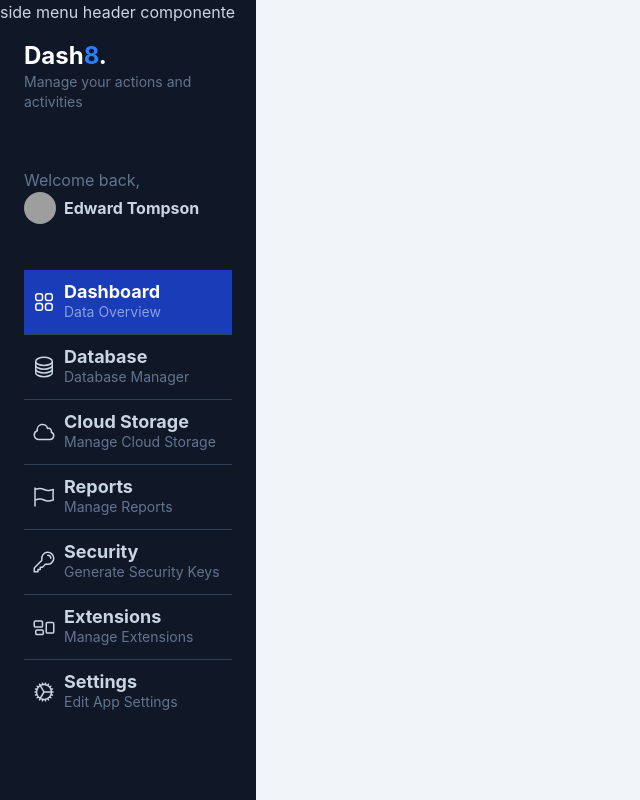
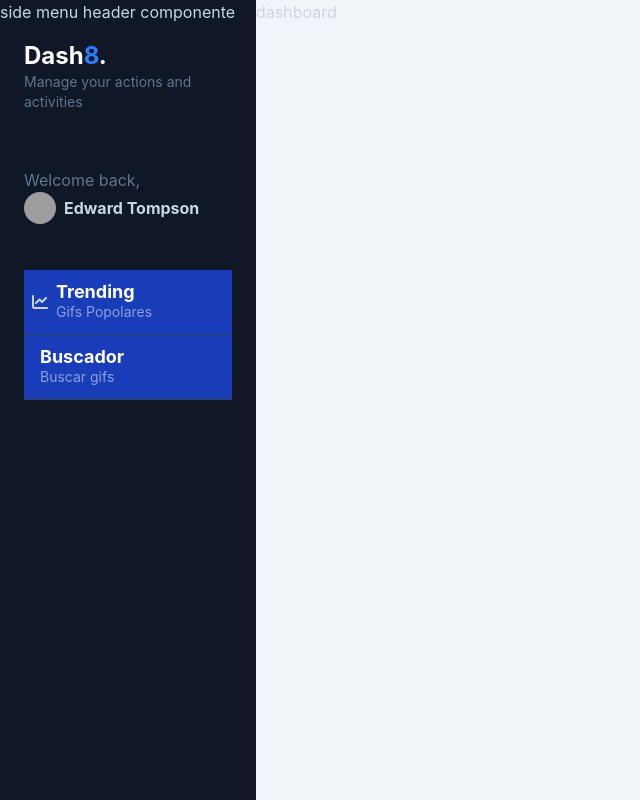
Before and after one commit to angelinasashixinga-gif/gifs-app-new-project-, an Angular app: page /dashboard in a window 1280 px wide. Shown: the whole page, without its empty margins (0-640 px from the left). Built offline with nearby package versions, Linux system fonts and the light colour scheme; grey boxes are pictures that could not be loaded.

Commit message:
rotas funcionando

```diff
--- a/src/app/gifs/components/gifs-side-menu/gifs-side-menu-options/side-menu-options.component.html
+++ b/src/app/gifs/components/gifs-side-menu/gifs-side-menu-options/side-menu-options.component.html
@@ -1,82 +1,19 @@
    <div id="nav" class="w-full px-6">
 
+@for (item of menuOptions; track item.route) {
+            <a
+            [routerLink]="item.route"
+             href="#"
+            class="w-full px-2 inline-flex space-x-2 items-center border-b border-slate-700 py-3 bg-blue-800 hover:bg-white/5 transition ease-linear duration-150">
 
-            <a href="#" class="w-full px-2 inline-flex space-x-2 items-center border-b border-slate-700 py-3 bg-blue-800 hover:bg-white/5 transition ease-linear duration-150">
-                <div>
-                    <svg xmlns="http://www.w3.org/2000/svg" fill="none" viewBox="0 0 24 24" stroke-width="1.5" stroke="currentColor" class="w-6 h-6 text-white">
-                        <path stroke-linecap="round" stroke-linejoin="round" d="M3.75 6A2.25 2.25 0 016 3.75h2.25A2.25 2.25 0 0110.5 6v2.25a2.25 2.25 0 01-2.25 2.25H6a2.25 2.25 0 01-2.25-2.25V6zM3.75 15.75A2.25 2.25 0 016 13.5h2.25a2.25 2.25 0 012.25 2.25V18a2.25 2.25 0 01-2.25 2.25H6A2.25 2.25 0 013.75 18v-2.25zM13.5 6a2.25 2.25 0 012.25-2.25H18A2.25 2.25 0 0120.25 6v2.25A2.25 2.25 0 0118 10.5h-2.25a2.25 2.25 0 01-2.25-2.25V6zM13.5 15.75a2.25 2.25 0 012.25-2.25H18a2.25 2.25 0 012.25 2.25V18A2.25 2.25 0 0118 20.25h-2.25A2.25 2.25 0 0113.5 18v-2.25z" />
-                      </svg>
+               <div>
+                <i class="{{ item.icon }}"></i>
+                </div>
 
-                </div>
                 <div class="flex flex-col">
-                    <span class="text-lg font-bold leading-5 text-white">Dashboard</span>
-                    <span class="text-sm text-white/50 hidden md:block">Data Overview</span>
+                    <span class="text-lg font-bold leading-5 text-white">{{ item.label }}</span>
+                    <span class="text-sm text-white/50 hidden md:block">{{ item.sublabel }}</span>
                 </div>
             </a>
-            <a href="#" class="w-full px-2 inline-flex space-x-2 items-center border-b border-slate-700 py-3 hover:bg-white/5 transition ease-linear duration-150">
-                <div>
-                    <svg xmlns="http://www.w3.org/2000/svg" fill="none" viewBox="0 0 24 24" stroke-width="1.5" stroke="currentColor" class="w-6 h-6">
-                        <path stroke-linecap="round" stroke-linejoin="round" d="M20.25 6.375c0 2.278-3.694 4.125-8.25 4.125S3.75 8.653 3.75 6.375m16.5 0c0-2.278-3.694-4.125-8.25-4.125S3.75 4.097 3.75 6.375m16.5 0v11.25c0 2.278-3.694 4.125-8.25 4.125s-8.25-1.847-8.25-4.125V6.375m16.5 0v3.75m-16.5-3.75v3.75m16.5 0v3.75C20.25 16.153 16.556 18 12 18s-8.25-1.847-8.25-4.125v-3.75m16.5 0c0 2.278-3.694 4.125-8.25 4.125s-8.25-1.847-8.25-4.125" />
-                      </svg>
-                </div>
-                <div class="flex flex-col">
-                    <span class="text-lg text-slate-300 font-bold leading-5">Database</span>
-                    <span class="text-sm text-slate-500 hidden md:block">Database Manager</span>
-                </div>
-            </a>
-            <a href="#" class="w-full px-2 inline-flex space-x-2 items-center border-b border-slate-700 py-3 hover:bg-white/5 transition ease-linear duration-150">
-                <div>
-                    <svg xmlns="http://www.w3.org/2000/svg" fill="none" viewBox="0 0 24 24" stroke-width="1.5" stroke="currentColor" class="w-6 h-6">
-                        <path stroke-linecap="round" stroke-linejoin="round" d="M2.25 15a4.5 4.5 0 004.5 4.5H18a3.75 3.75 0 001.332-7.257 3 3 0 00-3.758-3.848 5.25 5.25 0 00-10.233 2.33A4.502 4.502 0 002.25 15z" />
-                      </svg>
-                </div>
-                <div class="flex flex-col">
-                    <span class="text-lg text-slate-300 font-bold leading-5">Cloud Storage</span>
-                    <span class="text-sm text-slate-500 hidden md:block">Manage Cloud Storage</span>
-                </div>
-            </a>
-            <a href="#" class="w-full px-2 inline-flex space-x-2 items-center border-b border-slate-700 py-3 hover:bg-white/5 transition ease-linear duration-150">
-                <div>
-                    <svg xmlns="http://www.w3.org/2000/svg" fill="none" viewBox="0 0 24 24" stroke-width="1.5" stroke="currentColor" class="w-6 h-6">
-                        <path stroke-linecap="round" stroke-linejoin="round" d="M3 3v1.5M3 21v-6m0 0l2.77-.693a9 9 0 016.208.682l.108.054a9 9 0 006.086.71l3.114-.732a48.524 48.524 0 01-.005-10.499l-3.11.732a9 9 0 01-6.085-.711l-.108-.054a9 9 0 00-6.208-.682L3 4.5M3 15V4.5" />
-                      </svg>
-                </div>
-                <div class="flex flex-col">
-                    <span class="text-lg text-slate-300 font-bold leading-5">Reports</span>
-                    <span class="text-sm text-slate-500 hidden md:block">Manage Reports</span>
-                </div>
-            </a>
-            <a href="#" class="w-full px-2 inline-flex space-x-2 items-center border-b border-slate-700 py-3 hover:bg-white/5 transition ease-linear duration-150">
-                <div>
-                    <svg xmlns="http://www.w3.org/2000/svg" fill="none" viewBox="0 0 24 24" stroke-width="1.5" stroke="currentColor" class="w-6 h-6">
-                        <path stroke-linecap="round" stroke-linejoin="round" d="M15.75 5.25a3 3 0 013 3m3 0a6 6 0 01-7.029 5.912c-.563-.097-1.159.026-1.563.43L10.5 17.25H8.25v2.25H6v2.25H2.25v-2.818c0-.597.237-1.17.659-1.591l6.499-6.499c.404-.404.527-1 .43-1.563A6 6 0 1121.75 8.25z" />
-                      </svg>
-                </div>
-                <div class="flex flex-col">
-                    <span class="text-lg text-slate-300 font-bold leading-5">Security</span>
-                    <span class="text-sm text-slate-500 hidden md:block">Generate Security Keys</span>
-                </div>
-            </a>
-            <a href="#" class="w-full px-2 inline-flex space-x-2 items-center border-b border-slate-700 py-3 hover:bg-white/5 transition ease-linear duration-150">
-                <div>
-                    <svg xmlns="http://www.w3.org/2000/svg" fill="none" viewBox="0 0 24 24" stroke-width="1.5" stroke="currentColor" class="w-6 h-6">
-                        <path stroke-linecap="round" stroke-linejoin="round" d="M2.25 7.125C2.25 6.504 2.754 6 3.375 6h6c.621 0 1.125.504 1.125 1.125v3.75c0 .621-.504 1.125-1.125 1.125h-6a1.125 1.125 0 01-1.125-1.125v-3.75zM14.25 8.625c0-.621.504-1.125 1.125-1.125h5.25c.621 0 1.125.504 1.125 1.125v8.25c0 .621-.504 1.125-1.125 1.125h-5.25a1.125 1.125 0 01-1.125-1.125v-8.25zM3.75 16.125c0-.621.504-1.125 1.125-1.125h5.25c.621 0 1.125.504 1.125 1.125v2.25c0 .621-.504 1.125-1.125 1.125h-5.25a1.125 1.125 0 01-1.125-1.125v-2.25z" />
-                      </svg>
-                </div>
-                <div class="flex flex-col">
-                    <span class="text-lg text-slate-300 font-bold leading-5">Extensions</span>
-                    <span class="text-sm text-slate-500 hidden md:block">Manage Extensions</span>
-                </div>
-            </a>
-            <a href="#" class="w-full px-2 inline-flex space-x-2 items-center py-3 hover:bg-white/5 transition ease-linear duration-150">
-                <div>
-                    <svg xmlns="http://www.w3.org/2000/svg" fill="none" viewBox="0 0 24 24" stroke-width="1.5" stroke="currentColor" class="w-6 h-6">
-                        <path stroke-linecap="round" stroke-linejoin="round" d="M4.5 12a7.5 7.5 0 0015 0m-15 0a7.5 7.5 0 1115 0m-15 0H3m16.5 0H21m-1.5 0H12m-8.457 3.077l1.41-.513m14.095-5.13l1.41-.513M5.106 17.785l1.15-.964m11.49-9.642l1.149-.964M7.501 19.795l.75-1.3m7.5-12.99l.75-1.3m-6.063 16.658l.26-1.477m2.605-14.772l.26-1.477m0 17.726l-.26-1.477M10.698 4.614l-.26-1.477M16.5 19.794l-.75-1.299M7.5 4.205L12 12m6.894 5.785l-1.149-.964M6.256 7.178l-1.15-.964m15.352 8.864l-1.41-.513M4.954 9.435l-1.41-.514M12.002 12l-3.75 6.495" />
-                      </svg>
-                </div>
-                <div class="flex flex-col">
-                    <span class="text-lg text-slate-300 font-bold leading-5">Settings</span>
-                    <span class="text-sm text-slate-500 hidden md:block">Edit App Settings</span>
-                </div>
-            </a>
-   </div>
+}
+</div>
--- a/src/app/gifs/components/gifs-side-menu/gifs-side-menu-options/side-menu-options.component.ts
+++ b/src/app/gifs/components/gifs-side-menu/gifs-side-menu-options/side-menu-options.component.ts
@@ -1,4 +1,5 @@
 import { Component } from '@angular/core';
+import { RouterLink } from '@angular/router';
 
 
 interface MenuOption {
@@ -11,7 +12,7 @@ interface MenuOption {
 
 @Component({
   selector: 'gifs-side-menu-options',
-  imports: [],
+  imports: [RouterLink],
   templateUrl: './side-menu-options.component.html',
 })
 export class SideMenuOptionsComponent {
@@ -19,7 +20,7 @@ export class SideMenuOptionsComponent {
     {
     icon: 'fa-solid fa-chart-line',
     label: 'Trending',
-    route: '/dashboard/treding',
+    route: '/dashboard/trending',
     sublabel: 'Gifs Popolares',
     },
     {
--- a/src/app/gifs/components/gifs-side-menu/side-menu.component.html
+++ b/src/app/gifs/components/gifs-side-menu/side-menu.component.html
@@ -1,4 +1,4 @@
-<div id="menu" class="bg-gray-900 min-h-screen z-10 text-slate-300 w-64 fixed left-0 h-screen overflow-y-scroll">
+<div id="menu" class="bg-gray-900 min-h-screen z-10 text-slate-300 w-64 left-0 h-screen overflow-y-scroll">
 
         <!-- gifsside-menu-header -->
        <gifs-side-menu-header />
--- a/src/app/gifs/pages/dashboard-page/dashboard-page-components.html
+++ b/src/app/gifs/pages/dashboard-page/dashboard-page-components.html
@@ -1,9 +1,7 @@
-<div class="bg-slate-100 overflow-y-scroll w-screen h-screen antialiased text-slate-300 selection:bg-blue-600 selection:text-white">
-    <div class="flex flex-col relative w-screen">
-
-     <gifs-side-menu />
-
-            <router-outlet />
-
-           </div>
-        </div>
+<div class="flex bg-slate-100 overflow-y-scroll w-screen h-screen antialiased text-slate-300 selection:bg-blue-600 selection:text-white">
+    <gifs-side-menu />
+    <div>
+        dashboard
+        <router-outlet />
+    </div>
+</div>
--- a/src/index.html
+++ b/src/index.html
@@ -6,6 +6,15 @@
   <base href="/">
   <meta name="viewport" content="width=device-width, initial-scale=1">
   <link rel="icon" type="image/x-icon" href="favicon.ico">
+
+  <link
+  rel="stylesheet"
+  href="https://cdnjs.cloudflare.com/ajax/libs/font-awesome/6.7.1/css/all.min.css"
+  integrity="sha512-5Hs3dF2AEPkpNAR7UiOHba+lRSJNeM2ECkwxUIxC1Q/FLycGTbNapWXB4tP889k5T5Ju8fs4b1P5z/iB4nMfSQ=="
+  crossorigin="anonymous"
+  referrerpolicy="no-referrer"
+  />
+
 </head>
 <body>
   <app-root></app-root>
```
Also changed, not shown: src/app/app.routes.ts (+11 -5 lines).
